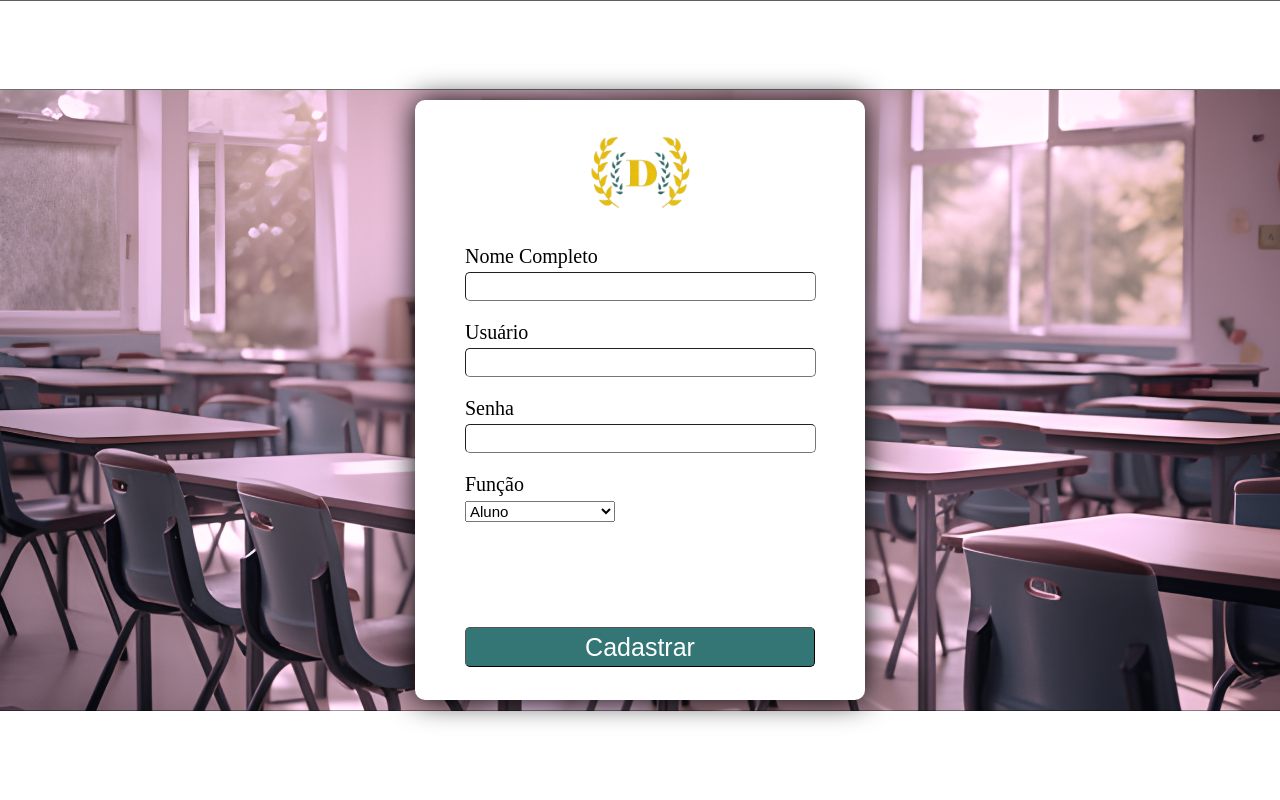
After one commit to Gabriel025/Sistema-Escolar, a PHP site: page /secretaria/cadastro.php in a window 1280 px wide. The commit adds this page. Run offline with PHP 8.4, Linux system fonts and the light colour scheme.

Commit message:
Progresso no Login e Cadastro

```diff
--- a/estilos/cadastro.css
+++ b/estilos/cadastro.css
@@ -1,5 +1,10 @@
 * {
     overflow: hidden;
+}
+
+html {
+    line-height: 1.15; /* 1 */
+    -webkit-text-size-adjust: 100%; /* 2 */
 }
 
 body {
@@ -7,6 +12,7 @@ body {
     justify-content: center;
     align-items: center;
     min-height: 100vh;
+    margin: 0;
     background-image: url(../imagens/background.png);
     background-position: center;
     background-repeat: no-repeat;
@@ -32,8 +38,8 @@ main {
     display: flex;
     justify-content: center;
     align-items: center;
-    margin-top: 12%;
-    margin-bottom: 8%;
+    margin-top: 5%;
+    margin-bottom: 5%;
     height: 100px;
 }
 
@@ -44,12 +50,12 @@ main {
 }
 
 img {
-    height: 125px;
+    height: 105px;
 }
 
 @media screen and (min-width: 1920px) {
     img {
-        height: 150px;
+        height: 130px;
     }
 }
 
@@ -62,22 +68,22 @@ form {
 
 label {
     display: block;
-    align-self: flex-start;
-    margin-left: 11%;
+    width: 350px;
     font-size: 20px;
 }
 
 @media screen and (min-width: 1920px) {
     label {
-        font-size: 25px;
+        width: 410px;
+        font-size: 22px;
     }
 }
 
-
 input {
-    margin-top: 5px;
-    margin-bottom: 25px;
+    margin-top: 4px;
+    margin-bottom: 20px;
     height: 25px;
+    width: 345px;
     border-radius: 5px;
     border-width: 1px;
     font-size: 16px;
@@ -85,35 +91,56 @@ input {
 
 @media screen and (min-width: 1920px) {
     input {
-        margin-bottom: 35px;
+        margin-bottom: 25px;
         width: 400px;
-        height: 35px;
+        height: 30px;
         font-size: 18px;
     }
 }
 
+.input-erro {
+    border: 1px solid red;
+    outline-color: red;
+}
+
+
+.div-error {
+    margin-top: -30px;
+    margin-bottom: 8%;
+    height: 35px;
+    color: rgb(66, 66, 66);
+}
+
+@media screen and (min-width: 1920px) {
+    .div-error {
+        margin-bottom: 5%;
+        height: 55px;
+        font-size: 20px;
+    }
+}
+
 select {
-    align-self: flex-start;
     margin-top: 5px;
-    margin-left: 11%;
-    width: 100px;
+    width: 150px;
     font-size: 15px;
 }
 
+.div-select {
+    width: 350px;
+    margin-bottom: 60px;
+}
+
 @media screen and (min-width: 1920px) {
-    select {
-        font-size: 20px;
-        width: 150px;
+    .div-select {
+        width: 410px;
+        margin-bottom: 60px;
     }
 }
 
-.button {
-    margin-top: 18%;
-}
 
 .button input {
+    height: 40px;
     width: 350px;
-    height: 40px;
     background-color: #347675;
     color: white;
     font-size: 25px;
--- /dev/null
+++ b/secretaria/cadastro.php
@@ -0,0 +1,117 @@
+<?php
+  // Conectando com o banco de dados.
+  $mysqli = new mysqli("localhost","root","","sistema_academico");
+
+  // Iniciando uma sessão, para salvar temporariamente o ultimo úsuario (aluno) criado, possibilitando editar a coluna turma dele..
+  session_start();
+
+  $error = false;
+  $usuario_error = false;
+
+  if(isset($_POST ["txt-usuario"]) != '') {
+    // Declarando Variáveis.
+    $usuario = $_POST ["txt-usuario"];
+    $senha = $_POST ["txt-senha"];
+    $nome = $_POST ["txt-nome"];
+    $divisao = $_POST ["txt-divisao"];
+
+    $sql = $mysqli -> query("SELECT * FROM tb_usuarios WHERE usuario = '$usuario'");
+
+    if ("$usuario" == "$senha") {
+        $usuario_error = true;
+    }
+
+    if (mysqli_num_rows($sql) > 0) {
+        $error = true;
+    }
+    else {
+        if ($divisao == "aluno" && $error == false && $usuario_error == false) {
+          $_SESSION['usuario-valor'] = $usuario;
+          $mysqli -> query ("INSERT INTO tb_usuarios VALUES ('$usuario','$senha','$divisao')");
+          $mysqli -> query ("INSERT INTO tb_aluno VALUES ('$usuario','$nome','')");
+          header("Location: cadastro-turma.php");
+          exit();
+        }
+        else if($divisao == "professor" && $error == false && $usuario_error == false) {
+          $_SESSION['usuario-valor'] = $usuario;
+          $mysqli -> query ("INSERT INTO tb_usuarios VALUES ('$usuario','$senha','$divisao')");
+          $mysqli -> query ("INSERT INTO tb_professor VALUES ('$usuario','$nome','')");
+          header("Location: cadastro-especializacao.php");
+          exit();
+        }
+        else if($divisao == "secretaria" && $error == false && $usuario_error == false) {
+          $mysqli -> query ("INSERT INTO tb_usuarios VALUES ('$usuario','$senha','$divisao')");
+          $mysqli -> query ("INSERT INTO tb_secretaria VALUES ('$usuario','$nome','')");
+        }
+    }
+  }
+?>
+
+<!DOCTYPE html>
+<html lang="pt-br">
+<head>
+  <meta charset="UTF-8">
+  <meta name="viewport" content="width=device-width, initial-scale=1.0">
+  <title>Novo usuário</title>
+  <link rel="stylesheet" href="../estilos/cadastro.css">
+</head>
+<body>
+  <main>
+    <div class="div-logo">
+      <img src="../imagens/logo.png" alt="Logo" class="logo">
+    </div>
+    <form name="form_cadastro" method="post">
+      <label>Nome Completo</label>
+      <input type="text" name="txt-nome" value="" size="35" maxlength="50" required="yes">
+
+      <label>Usuário</label>
+      <?php
+          if($error == false && $usuario_error == false) {
+            echo '<input type="text" name="txt-usuario" value="" size="35" maxlength="30" required="yes">';
+          }
+          else {
+            echo '<input type="text" name="txt-usuario" value="" size="35" maxlength="30" required="yes" class="input-erro">';
+          }
+      ?>
+
+      <label>Senha</label>
+      <?php
+          // Dependendo se houver um erro ou não, isso vai mudar a cor da borda do input.
+          if($usuario_error == false) {
+            echo '<input type="password" name="txt-senha" value="" size="35" maxlength="30" required="yes">';
+          }
+          else if($error == true) {
+            echo '<input type="password" name="txt-senha" value="" size="35" maxlength="30" required="yes">';
+          }
+          else {
+            echo '<input type="password" name="txt-senha" value="" size="35" maxlength="30" required="yes" class="input-erro">';
+          }
+      ?>
+
+      <label>Função</label>
+      <div class="div-select">
+        <select name="txt-divisao">
+          <option value="aluno">Aluno</option>
+          <option value="professor">Professor</option>
+          <option value="secretaria">Secretaria</option>
+        </select>
+      </div>
+
+      <div class="div-error">
+        <?php
+          if($error == true) {
+            echo "<p> Esse usuário já existe </p>";
+          }
+          else if($usuario_error == true) {
+            echo "<p> O usuário e a senha não podem ser iguais </p>";
+          }
+        ?>
+      </div>
+
+      <div class="button">
+        <input type="submit" value="Cadastrar">
+      </div>
+    </form>
+  </main>
+</body>
+</html>
```
Also changed, not shown: other parts of estilos/cadastro.css (+40 -2 lines), estilos/login.css (+13 -0 lines), login.php (+28 -8 lines), secretaria/cadastro-especializao.php (added, +28 -0 lines), secretaria/cadastro-turma.php (added, +47 -0 lines), secretaria/cadastro.html (deleted, +0 -34 lines).
